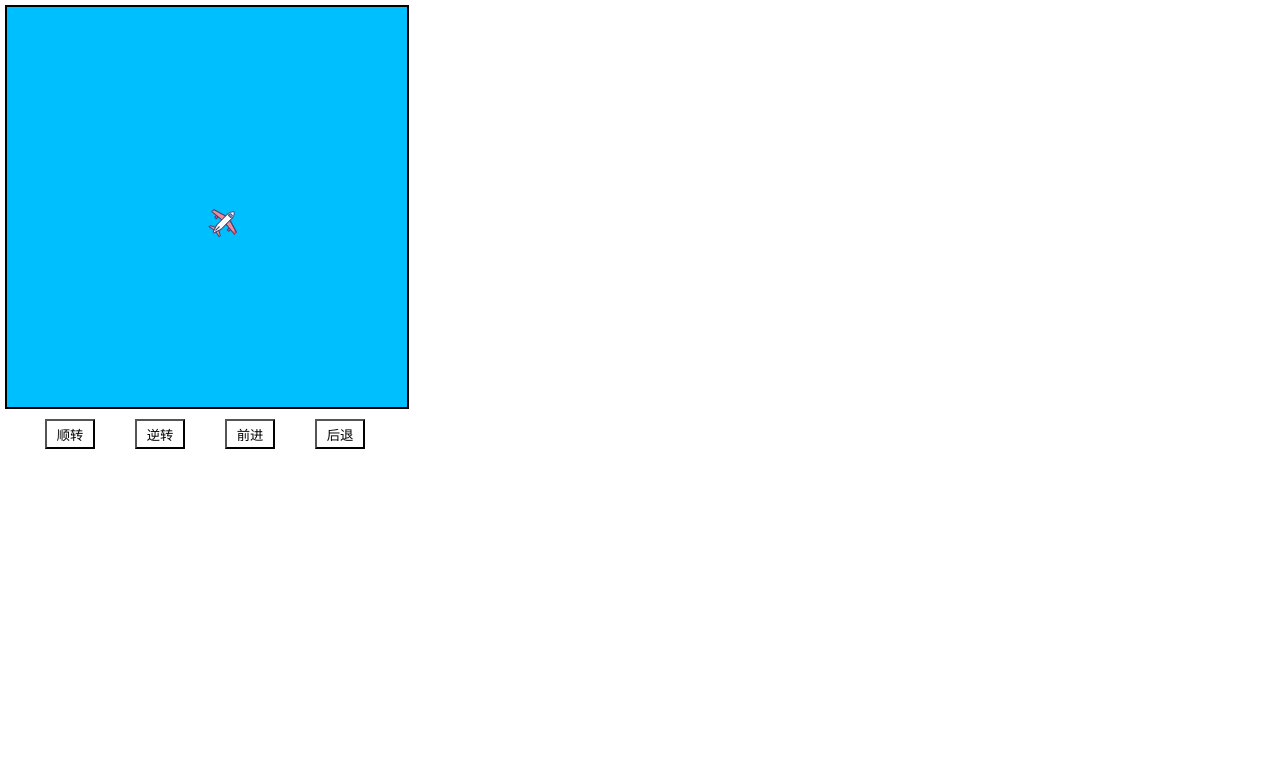
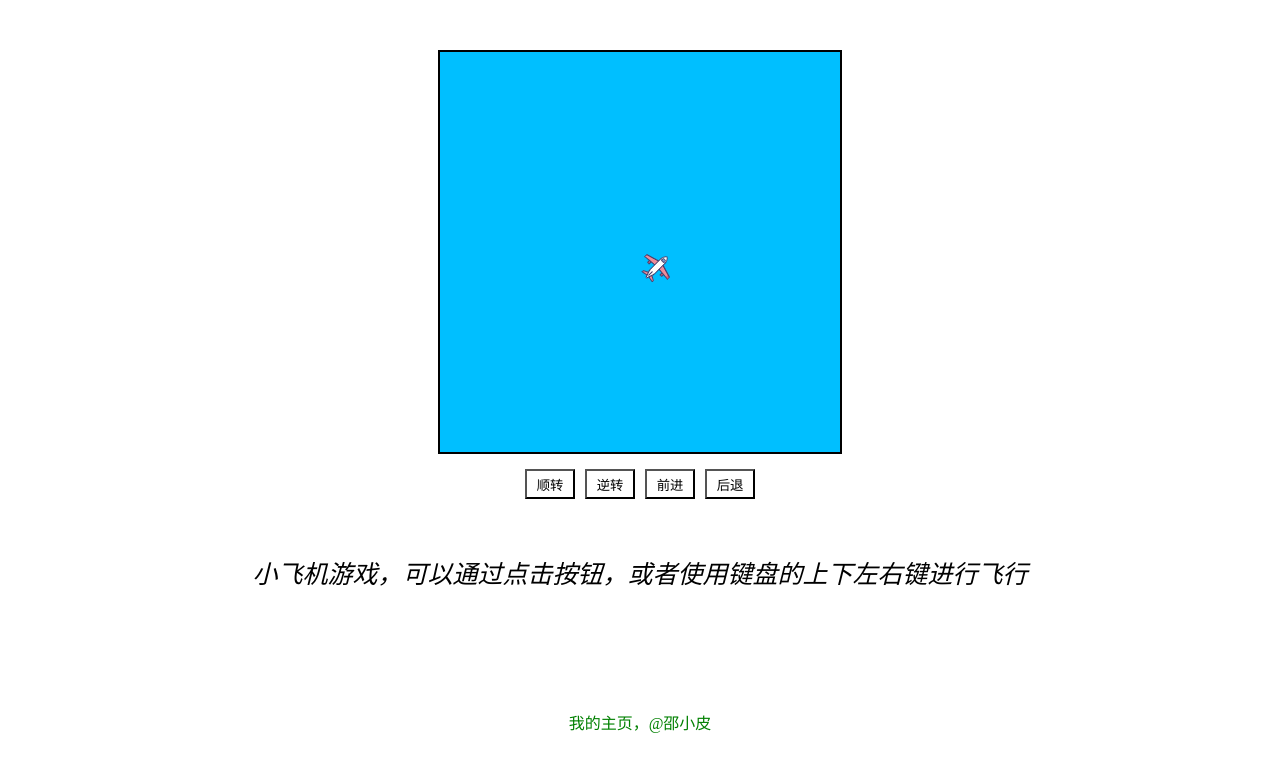
Before and after one commit to ZTShao/LittleAirPlane, a website: page index.html in a window 1280 px wide. Drawn offline with Linux system fonts and the light colour scheme.

Commit message:
Add info

```diff
--- a/index.html
+++ b/index.html
@@ -12,25 +12,28 @@
         .moving-area {
             position: relative;
             background: deepskyblue;
-            margin-left: 5px;
-            margin-top: 5px;
             height: 400px;
             width: 400px;
-            border: 2px solid black
+            border: 2px solid black;
+            left: 50%;
+            transform: translate(-50%);
+            margin-top: 50px;
         }
 
         .control-panel {
-            margin-left: 5px;
             display: flex;
             list-style-type: none;
             margin-top: 10px;
+            left: 50%;
+            position: absolute;
+            transform: translate(-50%);
         }
 
         .control-button {
             width: 50px;
             height: 30px;
             background: white;
-            margin-left: 40px;
+            margin: 5px;
         }
 
         #arrow {
@@ -49,6 +52,21 @@
             left: 50%;
             top: 50%;
             transform: translate(-50%, -50%);
+        }
+
+        .info {
+            font-style: oblique;
+            font-size: 25px;
+            text-align: center;
+            margin-top: 100px;
+        }
+
+        a {
+            text-decoration: none;
+            color: green;
+            display: block;
+            text-align: center;
+            margin-top: 120px;
         }
     </style>
 </head>
@@ -71,6 +89,8 @@
         <button type="button" class="control-button" id="backward">后退</button>
     </li>
 </ul>
+<div class="info">小飞机游戏，可以通过点击按钮，或者使用键盘的上下左右键进行飞行</div>
+<a href="https://github.com/ZTShao">我的主页，@邵小皮</a>
 </body>
-<script type="text/javascript" src="task3.js"></script>
+<script type="text/javascript" src="index.js"></script>
 </html>
```
Also changed, not shown: index.js (renamed from task3.js).
